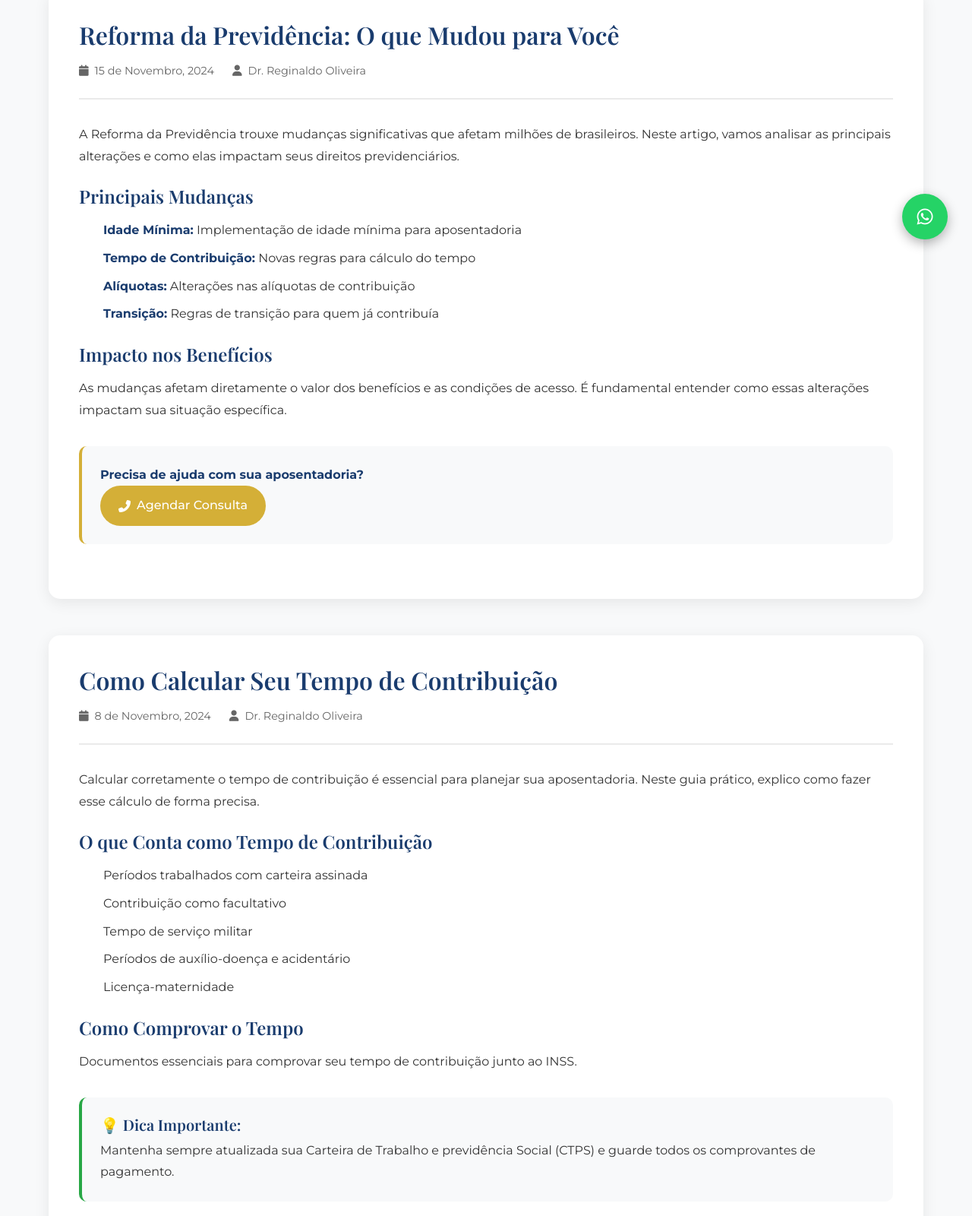
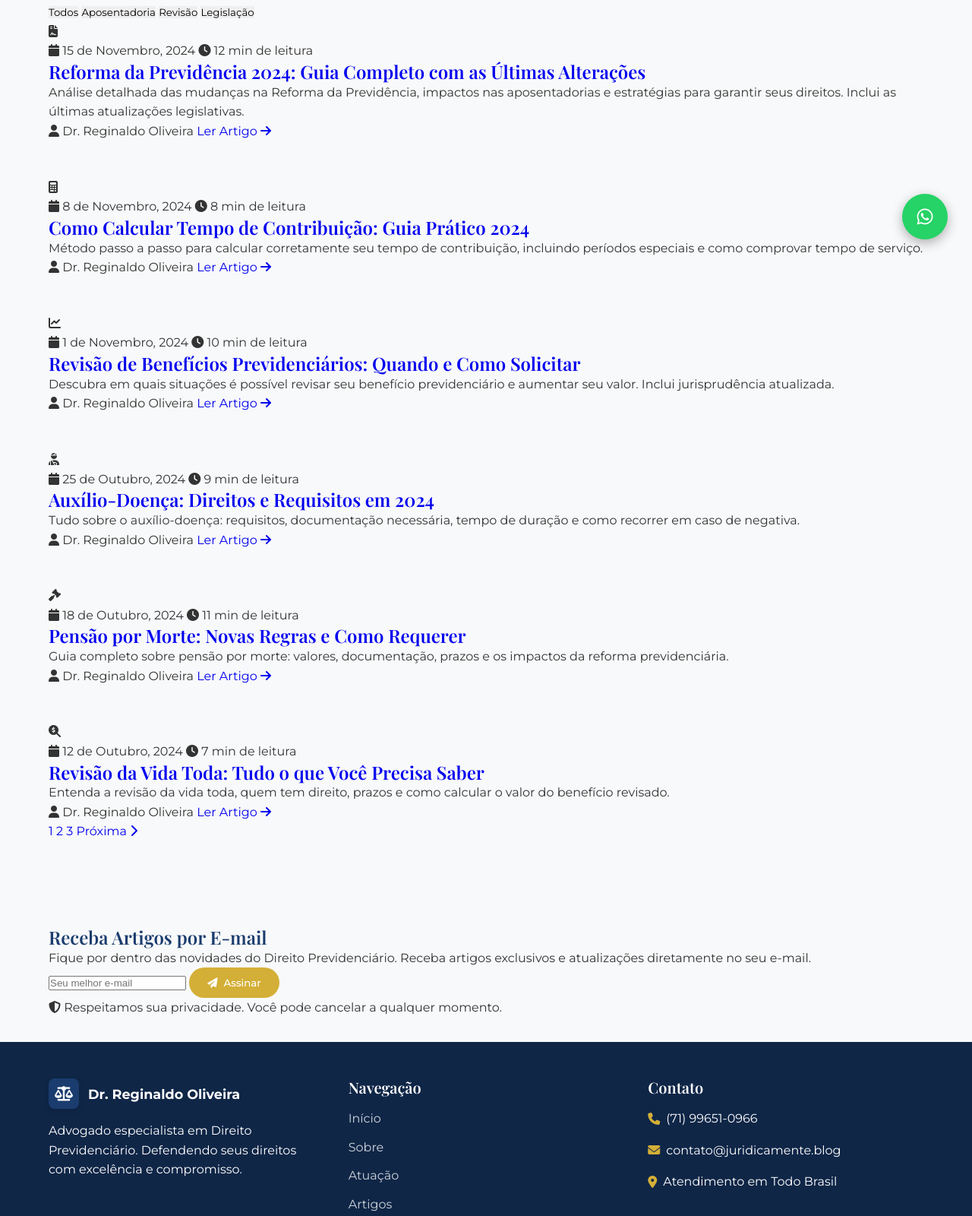
Before and after one commit to mestrereginaldo-site/site-dr-reginaldo, a plain HTML site: page blog.html in a window 1280 px wide. Shown: the part 453-2053 px from the top of the page at 76% size. Drawn offline with nearby package versions, Linux system fonts and the light colour scheme.

Commit message:
Update blog.html

```diff
--- a/blog.html
+++ b/blog.html
@@ -82,145 +82,255 @@
         </div>
     </section>
 
-    <!-- Blog Content -->
-    <section class="blog-content section">
+    <!-- Blog List -->
+    <section class="blog-list section">
         <div class="container">
+            <div class="blog-filters">
+                <button class="filter-btn active" data-filter="all">Todos</button>
+                <button class="filter-btn" data-filter="aposentadoria">Aposentadoria</button>
+                <button class="filter-btn" data-filter="revisao">Revisão</button>
+                <button class="filter-btn" data-filter="legislacao">Legislação</button>
+            </div>
+
             <div class="blog-grid">
                 <!-- Artigo 1 -->
-                <article class="blog-article" id="reforma-previdencia">
-                    <div class="blog-article__header">
-                        <h2 class="blog-article__title">Reforma da Previdência: O que Mudou para Você</h2>
-                        <div class="blog-article__meta">
-                            <span class="blog-article__date">
+                <article class="blog-post" data-category="legislacao">
+                    <div class="blog-post__image">
+                        <i class="fas fa-file-contract"></i>
+                    </div>
+                    <div class="blog-post__content">
+                        <div class="blog-post__meta">
+                            <span class="blog-post__date">
                                 <i class="fas fa-calendar"></i>
                                 15 de Novembro, 2024
                             </span>
-                            <span class="blog-article__author">
+                            <span class="blog-post__read-time">
+                                <i class="fas fa-clock"></i>
+                                12 min de leitura
+                            </span>
+                        </div>
+                        <h2 class="blog-post__title">
+                            <a href="artigos/reforma-previdencia.html">Reforma da Previdência 2024: Guia Completo com as Últimas Alterações</a>
+                        </h2>
+                        <p class="blog-post__excerpt">
+                            Análise detalhada das mudanças na Reforma da Previdência, impactos nas aposentadorias e estratégias para garantir seus direitos. Inclui as últimas atualizações legislativas.
+                        </p>
+                        <div class="blog-post__footer">
+                            <span class="blog-post__author">
                                 <i class="fas fa-user"></i>
                                 Dr. Reginaldo Oliveira
                             </span>
-                        </div>
-                    </div>
-
-                    <div class="blog-article__content">
-                        <p>A Reforma da Previdência trouxe mudanças significativas que afetam milhões de brasileiros. Neste artigo, vamos analisar as principais alterações e como elas impactam seus direitos previdenciários.</p>
-
-                        <h3>Principais Mudanças</h3>
-                        <ul>
-                            <li><strong>Idade Mínima:</strong> Implementação de idade mínima para aposentadoria</li>
-                            <li><strong>Tempo de Contribuição:</strong> Novas regras para cálculo do tempo</li>
-                            <li><strong>Alíquotas:</strong> Alterações nas alíquotas de contribuição</li>
-                            <li><strong>Transição:</strong> Regras de transição para quem já contribuía</li>
-                        </ul>
-
-                        <h3>Impacto nos Benefícios</h3>
-                        <p>As mudanças afetam diretamente o valor dos benefícios e as condições de acesso. É fundamental entender como essas alterações impactam sua situação específica.</p>
-
-                        <div class="blog-article__cta">
-                            <p><strong>Precisa de ajuda com sua aposentadoria?</strong></p>
-                            <a href="index.html#contato" class="button button--primary">
-                                <i class="fas fa-phone-alt"></i>
-                                Agendar Consulta
+                            <a href="artigos/reforma-previdencia.html" class="blog-post__link">
+                                Ler Artigo <i class="fas fa-arrow-right"></i>
                             </a>
                         </div>
                     </div>
                 </article>
 
                 <!-- Artigo 2 -->
-                <article class="blog-article" id="calculo-tempo-contribuicao">
-                    <div class="blog-article__header">
-                        <h2 class="blog-article__title">Como Calcular Seu Tempo de Contribuição</h2>
-                        <div class="blog-article__meta">
-                            <span class="blog-article__date">
+                <article class="blog-post" data-category="aposentadoria">
+                    <div class="blog-post__image">
+                        <i class="fas fa-calculator"></i>
+                    </div>
+                    <div class="blog-post__content">
+                        <div class="blog-post__meta">
+                            <span class="blog-post__date">
                                 <i class="fas fa-calendar"></i>
                                 8 de Novembro, 2024
                             </span>
-                            <span class="blog-article__author">
+                            <span class="blog-post__read-time">
+                                <i class="fas fa-clock"></i>
+                                8 min de leitura
+                            </span>
+                        </div>
+                        <h2 class="blog-post__title">
+                            <a href="artigos/calculo-tempo-contribuicao.html">Como Calcular Tempo de Contribuição: Guia Prático 2024</a>
+                        </h2>
+                        <p class="blog-post__excerpt">
+                            Método passo a passo para calcular corretamente seu tempo de contribuição, incluindo períodos especiais e como comprovar tempo de serviço.
+                        </p>
+                        <div class="blog-post__footer">
+                            <span class="blog-post__author">
                                 <i class="fas fa-user"></i>
                                 Dr. Reginaldo Oliveira
                             </span>
-                        </div>
-                    </div>
-
-                    <div class="blog-article__content">
-                        <p>Calcular corretamente o tempo de contribuição é essencial para planejar sua aposentadoria. Neste guia prático, explico como fazer esse cálculo de forma precisa.</p>
-
-                        <h3>O que Conta como Tempo de Contribuição</h3>
-                        <ul>
-                            <li>Períodos trabalhados com carteira assinada</li>
-                            <li>Contribuição como facultativo</li>
-                            <li>Tempo de serviço militar</li>
-                            <li>Períodos de auxílio-doença e acidentário</li>
-                            <li>Licença-maternidade</li>
-                        </ul>
-
-                        <h3>Como Comprovar o Tempo</h3>
-                        <p>Documentos essenciais para comprovar seu tempo de contribuição junto ao INSS.</p>
-
-                        <div class="blog-article__tip">
-                            <h4>💡 Dica Importante:</h4>
-                            <p>Mantenha sempre atualizada sua Carteira de Trabalho e previdência Social (CTPS) e guarde todos os comprovantes de pagamento.</p>
+                            <a href="artigos/calculo-tempo-contribuicao.html" class="blog-post__link">
+                                Ler Artigo <i class="fas fa-arrow-right"></i>
+                            </a>
                         </div>
                     </div>
                 </article>
 
                 <!-- Artigo 3 -->
-                <article class="blog-article" id="revisao-beneficio">
-                    <div class="blog-article__header">
-                        <h2 class="blog-article__title">Direito à Revisão de Benefício Negado</h2>
-                        <div class="blog-article__meta">
-                            <span class="blog-article__date">
+                <article class="blog-post" data-category="revisao">
+                    <div class="blog-post__image">
+                        <i class="fas fa-chart-line"></i>
+                    </div>
+                    <div class="blog-post__content">
+                        <div class="blog-post__meta">
+                            <span class="blog-post__date">
                                 <i class="fas fa-calendar"></i>
                                 1 de Novembro, 2024
                             </span>
-                            <span class="blog-article__author">
+                            <span class="blog-post__read-time">
+                                <i class="fas fa-clock"></i>
+                                10 min de leitura
+                            </span>
+                        </div>
+                        <h2 class="blog-post__title">
+                            <a href="artigos/revisao-beneficios.html">Revisão de Benefícios Previdenciários: Quando e Como Solicitar</a>
+                        </h2>
+                        <p class="blog-post__excerpt">
+                            Descubra em quais situações é possível revisar seu benefício previdenciário e aumentar seu valor. Inclui jurisprudência atualizada.
+                        </p>
+                        <div class="blog-post__footer">
+                            <span class="blog-post__author">
                                 <i class="fas fa-user"></i>
                                 Dr. Reginaldo Oliveira
                             </span>
+                            <a href="artigos/revisao-beneficios.html" class="blog-post__link">
+                                Ler Artigo <i class="fas fa-arrow-right"></i>
+                            </a>
                         </div>
                     </div>
+                </article>
 
-                    <div class="blog-article__content">
-                        <p>Muitos beneficiários têm direito à revisão de seus benefícios previdenciários, mas desconhecem essa possibilidade. Entenda quando é possível revisar e aumentar seu benefício.</p>
+                <!-- Artigo 4 -->
+                <article class="blog-post" data-category="aposentadoria">
+                    <div class="blog-post__image">
+                        <i class="fas fa-user-injured"></i>
+                    </div>
+                    <div class="blog-post__content">
+                        <div class="blog-post__meta">
+                            <span class="blog-post__date">
+                                <i class="fas fa-calendar"></i>
+                                25 de Outubro, 2024
+                            </span>
+                            <span class="blog-post__read-time">
+                                <i class="fas fa-clock"></i>
+                                9 min de leitura
+                            </span>
+                        </div>
+                        <h2 class="blog-post__title">
+                            <a href="#">Auxílio-Doença: Direitos e Requisitos em 2024</a>
+                        </h2>
+                        <p class="blog-post__excerpt">
+                            Tudo sobre o auxílio-doença: requisitos, documentação necessária, tempo de duração e como recorrer em caso de negativa.
+                        </p>
+                        <div class="blog-post__footer">
+                            <span class="blog-post__author">
+                                <i class="fas fa-user"></i>
+                                Dr. Reginaldo Oliveira
+                            </span>
+                            <a href="#" class="blog-post__link">
+                                Ler Artigo <i class="fas fa-arrow-right"></i>
+                            </a>
+                        </div>
+                    </div>
+                </article>
 
-                        <h3>Casos de Revisão Possível</h3>
-                        <ul>
-                            <li>Erro no cálculo do benefício</li>
-                            <li>Inclusão de tempo de serviço não considerado</li>
-                            <li>Mudança na legislação</li>
-                            <li>Revisão da vida toda</li>
-                            <li>Benefício concedido com valor inferior ao devido</li>
-                        </ul>
+                <!-- Artigo 5 -->
+                <article class="blog-post" data-category="legislacao">
+                    <div class="blog-post__image">
+                        <i class="fas fa-gavel"></i>
+                    </div>
+                    <div class="blog-post__content">
+                        <div class="blog-post__meta">
+                            <span class="blog-post__date">
+                                <i class="fas fa-calendar"></i>
+                                18 de Outubro, 2024
+                            </span>
+                            <span class="blog-post__read-time">
+                                <i class="fas fa-clock"></i>
+                                11 min de leitura
+                            </span>
+                        </div>
+                        <h2 class="blog-post__title">
+                            <a href="#">Pensão por Morte: Novas Regras e Como Requerer</a>
+                        </h2>
+                        <p class="blog-post__excerpt">
+                            Guia completo sobre pensão por morte: valores, documentação, prazos e os impactos da reforma previdenciária.
+                        </p>
+                        <div class="blog-post__footer">
+                            <span class="blog-post__author">
+                                <i class="fas fa-user"></i>
+                                Dr. Reginaldo Oliveira
+                            </span>
+                            <a href="#" class="blog-post__link">
+                                Ler Artigo <i class="fas fa-arrow-right"></i>
+                            </a>
+                        </div>
+                    </div>
+                </article>
 
-                        <h3>Prazo para Requerer</h3>
-                        <p>O prazo para requerer a revisão é de 10 anos, contados da data da concessão do benefício. É importante agir rapidamente para não perder o direito.</p>
-
-                        <div class="blog-article__warning">
-                            <h4>⚠️ Atenção:</h4>
-                            <p>Cada caso é único. Consulte um advogado especializado para analisar sua situação específica.</p>
+                <!-- Artigo 6 -->
+                <article class="blog-post" data-category="revisao">
+                    <div class="blog-post__image">
+                        <i class="fas fa-search-dollar"></i>
+                    </div>
+                    <div class="blog-post__content">
+                        <div class="blog-post__meta">
+                            <span class="blog-post__date">
+                                <i class="fas fa-calendar"></i>
+                                12 de Outubro, 2024
+                            </span>
+                            <span class="blog-post__read-time">
+                                <i class="fas fa-clock"></i>
+                                7 min de leitura
+                            </span>
+                        </div>
+                        <h2 class="blog-post__title">
+                            <a href="#">Revisão da Vida Toda: Tudo o que Você Precisa Saber</a>
+                        </h2>
+                        <p class="blog-post__excerpt">
+                            Entenda a revisão da vida toda, quem tem direito, prazos e como calcular o valor do benefício revisado.
+                        </p>
+                        <div class="blog-post__footer">
+                            <span class="blog-post__author">
+                                <i class="fas fa-user"></i>
+                                Dr. Reginaldo Oliveira
+                            </span>
+                            <a href="#" class="blog-post__link">
+                                Ler Artigo <i class="fas fa-arrow-right"></i>
+                            </a>
                         </div>
                     </div>
                 </article>
             </div>
+
+            <!-- Paginação -->
+            <div class="pagination">
+                <a href="#" class="pagination__item active">1</a>
+                <a href="#" class="pagination__item">2</a>
+                <a href="#" class="pagination__item">3</a>
+                <a href="#" class="pagination__item next">
+                    Próxima <i class="fas fa-chevron-right"></i>
+                </a>
+            </div>
         </div>
     </section>
 
-    <!-- CTA Section -->
-    <section class="cta-section section">
+    <!-- Newsletter -->
+    <section class="newsletter section">
         <div class="container">
-            <div class="cta-content">
-                <h2 class="cta-title">Precisa de Ajuda com seu Caso?</h2>
-                <p class="cta-description">Entre em contato para uma consultoria especializada em Direito Previdenciário</p>
-                <div class="cta-buttons">
-                    <a href="index.html#contato" class="button button--primary">
-                        <i class="fas fa-phone-alt"></i>
-                        Agendar Consulta
-                    </a>
-                    <a href="https://wa.me/5571996510966" class="button button--secondary" target="_blank">
-                        <i class="fab fa-whatsapp"></i>
-                        WhatsApp
-                    </a>
-                </div>
+            <div class="newsletter__content">
+                <h2 class="newsletter__title">Receba Artigos por E-mail</h2>
+                <p class="newsletter__description">
+                    Fique por dentro das novidades do Direito Previdenciário. Receba artigos exclusivos e atualizações diretamente no seu e-mail.
+                </p>
+                <form class="newsletter__form">
+                    <div class="newsletter__input-group">
+                        <input type="email" placeholder="Seu melhor e-mail" class="newsletter__input" required>
+                        <button type="submit" class="button button--primary newsletter__button">
+                            <i class="fas fa-paper-plane"></i>
+                            Assinar
+                        </button>
+                    </div>
+                    <p class="newsletter__privacy">
+                        <i class="fas fa-shield-alt"></i>
+                        Respeitamos sua privacidade. Você pode cancelar a qualquer momento.
+                    </p>
+                </form>
             </div>
         </div>
     </section>
```
